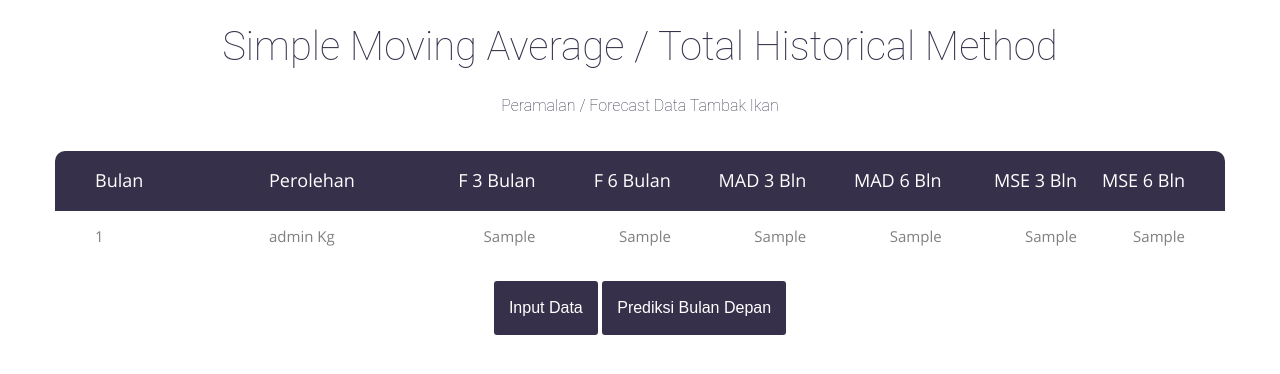
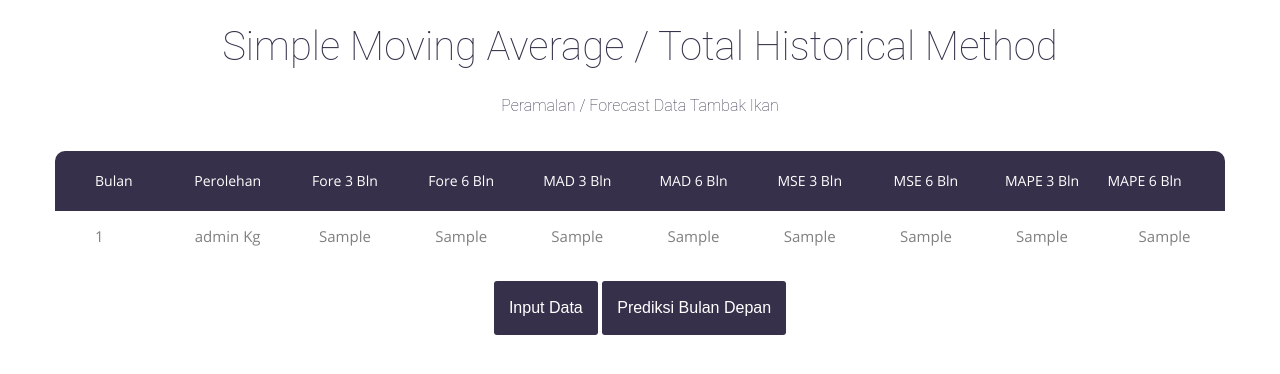
Before and after one commit to rifqirosyidi/forecast-metode-simple-moving-average-PHP, a PHP site: page /lihat_data.php in a window 1280 px wide. Shown: the top 374 px of the page. Run offline with PHP 8.4, Linux system fonts and the light colour scheme; tables that the repository leaves empty or names only in its code hold one stand-in row (values such as "Sample post").

Commit message:
all complete but mape

```diff
--- a/css/main.css
+++ b/css/main.css
@@ -177,7 +177,7 @@ table td.r, table th.r {
 
 .table100-head th{
   font-family: OpenSans-Regular;
-  font-size: 18px;
+  font-size: 14px;
   color: #fff;
   line-height: 1.2;
   font-weight: unset;
@@ -202,42 +202,53 @@ tbody tr:hover {
 }
 
 .column1 {
-  width: 260px;
+  width: 140px;
   padding-left: 40px;
 }
 
 .column2 {
   width: 160px;
+  text-align: center;
 }
 
 .column3 {
   width: 170px;
-  text-align: right;
+  text-align: center;
 }
 
 .column4 {
   width: 170px;
-  text-align: right;
+  text-align: center;
 }
 
 .column5 {
   width: 170px;
-  text-align: right;
+  text-align: center;
 }
 
 .column6 {
   width: 170px;
-  text-align: right;
+  text-align: center;
 }
 
 .column7 {
   width: 170px;
-  text-align: right;
+  text-align: center;
 }
 
 .column8 {
   width: 170px;
-  text-align: right;
+  text-align: center;
+}
+
+.column9 {
+  width: 170px;
+  text-align: center;
+}
+
+.column10 {
+  width: 170px;
+  text-align: center;
   padding-right: 40px;
 }
 
--- a/lihat_data.php
+++ b/lihat_data.php
@@ -49,8 +49,11 @@ if (isset($_POST['prediksi'])){
 			$t3 = $a[2];
 
 
-			$averageEnam = round(($e1 + $e2 + $e3 + $e4 + $e5 + $e6) / 6);
-			$averageTiga = round(($t1 + $t2 + $t3) / 3);
+			$averageEnam = round((($e1 + $e2 + $e3 + $e4 + $e5 + $e6) / 6), 2);
+			$averageTiga = round( (($t1 + $t2 + $t3) / 3), 2);
+
+			echo $averageEnam;
+			echo $averageTiga;
 
 			$insertForecast = $db->query("INSERT INTO simple_moving (fore_3, fore_6) VALUES ('$averageTiga', '$averageEnam')");
 
@@ -75,7 +78,7 @@ if (isset($_POST['prediksi'])){
 			$t2 = $a[1];
 			$t3 = $a[2];
 
-			$averageTiga = round(($t1 + $t2 + $t3) / 3);
+			$averageTiga = round((($t1 + $t2 + $t3) / 3), 2);
 
 			$insertForecast3 = $db->query("INSERT INTO simple_moving (fore_3) VALUES ('$averageTiga')");
 			if ($insertForecast3) {
@@ -130,15 +133,42 @@ if(isset($_POST['input'])){
 
 
 if(isset($_POST['input'])) {
-	if (count($records) >= 3) {
-			echo "<script>
-							alert('Data Aktual Berhasil diupdate');
-						</script>";
+	if (count($records) > 6) {
 
 						$inputData = $_POST['inputData'];
 
-						$mad3 = abs((int) $inputData - (int) $lastVal3);
-						$mse3 = $mad3 * $mad3;
+						$mad3 = round( (abs( $inputData - $lastVal3)), 2);
+						$mse3 = round(($mad3 * $mad3), 2);
+
+						$mad6 = round( (abs( $inputData - $lastVal6)), 2);
+						$mse6 = round(($mad6 * $mad6), 2);
+
+
+
+						$input = $db->query("UPDATE simple_moving
+																		SET perolehan = '$inputData',
+																				mad_3 = '$mad3',
+																				mad_6 = '$mad6',
+																				mse_3 = '$mse3',
+																				mse_6 = '$mse6'
+																				WHERE perolehan = 0") ;
+
+						if ($input) {
+							echo "<script>
+											alert('Data Aktual Berhasil diupdate');
+										</script>";
+
+							header("Refresh:0");
+						}
+
+
+
+	} else if (count($records) >= 3) {
+
+						$inputData = $_POST['inputData'];
+
+						$mad3 = round((abs( $inputData - $lastVal3)), 2);
+						$mse3 = round(($mad3 * $mad3 ), 2);
 
 
 
@@ -149,6 +179,10 @@ if(isset($_POST['input'])) {
 																				WHERE perolehan = 0") ;
 
 						if ($input) {
+							echo "<script>
+											alert('Data Aktual Berhasil diupdate');
+										</script>";
+
 							header("Refresh:0");
 						}
 	}
@@ -203,12 +237,14 @@ if(isset($_POST['input'])) {
 							<tr class="table100-head">
 								<th class="column1">Bulan</th>
 								<th class="column2">Perolehan</th>
-								<th class="column3">F 3 Bulan</th>
-								<th class="column4">F 6 Bulan</th>
+								<th class="column3">Fore 3 Bln</th>
+								<th class="column4">Fore 6 Bln</th>
 								<th class="column5">MAD 3 Bln</th>
 								<th class="column6">MAD 6 Bln</th>
 								<th class="column7">MSE 3 Bln</th>
 								<th class="column8">MSE 6 Bln</th>
+								<th class="column9">MAPE 3 Bln</th>
+								<th class="column10">MAPE 6 Bln</th>
 							</tr>
 						</thead>
 						<tbody>
@@ -224,6 +260,8 @@ if(isset($_POST['input'])) {
 									<td class="column6"><?php echo $r->mad_6; ?></td>
 									<td class="column7"><?php echo $r->mse_3; ?></td>
 									<td class="column8"><?php echo $r->mse_6; ?></td>
+									<td class="column7"><?php echo $r->mape_3; ?></td>
+									<td class="column8"><?php echo $r->mape_6; ?></td>
 								</tr>
 								<?php $i++ ?>
 							<?php } ?>
```
